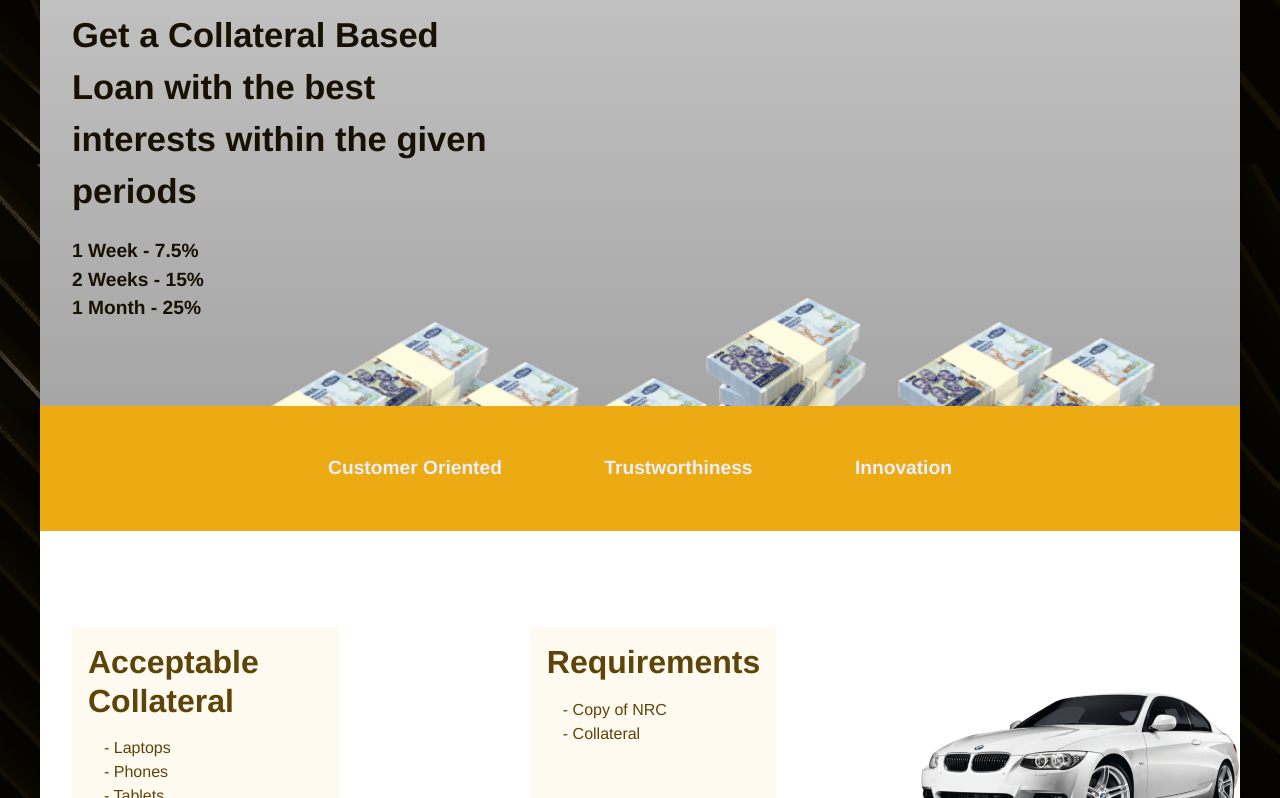
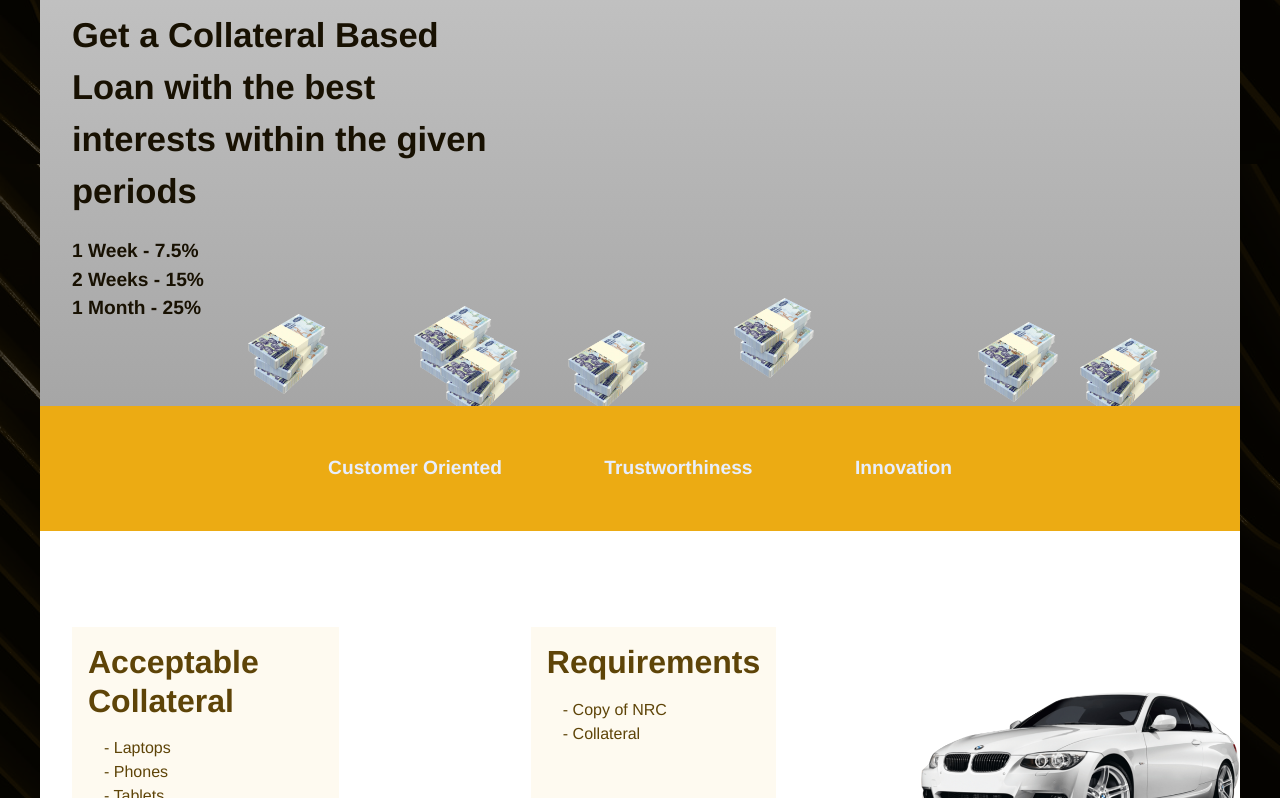
Before and after one commit to kangwa-ntema/wheelhousefinancialsolutionszambia, a React (Vite) app: page / in a window 1280 px wide. Shown: the part 769-1567 px from the top of the page. Built offline with nearby package versions, Linux system fonts and the light colour scheme.

Commit message:
edited hero page, added money pngs

```diff
--- a/src/pages/HomePage/HomePage.css
+++ b/src/pages/HomePage/HomePage.css
@@ -73,8 +73,8 @@
 }
 .moneyImg{
   position: absolute;
-  width: 10rem;
-  height: 10rem;
+  width: 5rem;
+  height: 5rem;
 }
 .moneyImg.one{
   top: 22.5rem;
@@ -83,29 +83,29 @@
 
 .moneyImg.two{
   top: 20rem;
-  right: 38%;
+  right: 42%;
 }
 .moneyImg.three{
   top: 21.5rem;
   right: 23%;
 }
 .moneyImg.four{
-  top: 25rem;
-  right: 50%;
+  top: 22rem;
+  right: 55%;
 }
 .moneyImg.five{
-  top: 21.5rem;
+  top: 20.5rem;
   right: 67%;
 }
 
 .moneyImg.six{
-  top: 24rem;
-  right: 60%;
+  top: 21rem;
+  right: 80%;
 }
 
 .moneyImg.seven{
-  top: 24.5rem;
-  right: 75%;
+  top: 22.5rem;
+  right: 65%;
 }
 .loanInterestsTitle {
   font-size: 1.8em;
```
